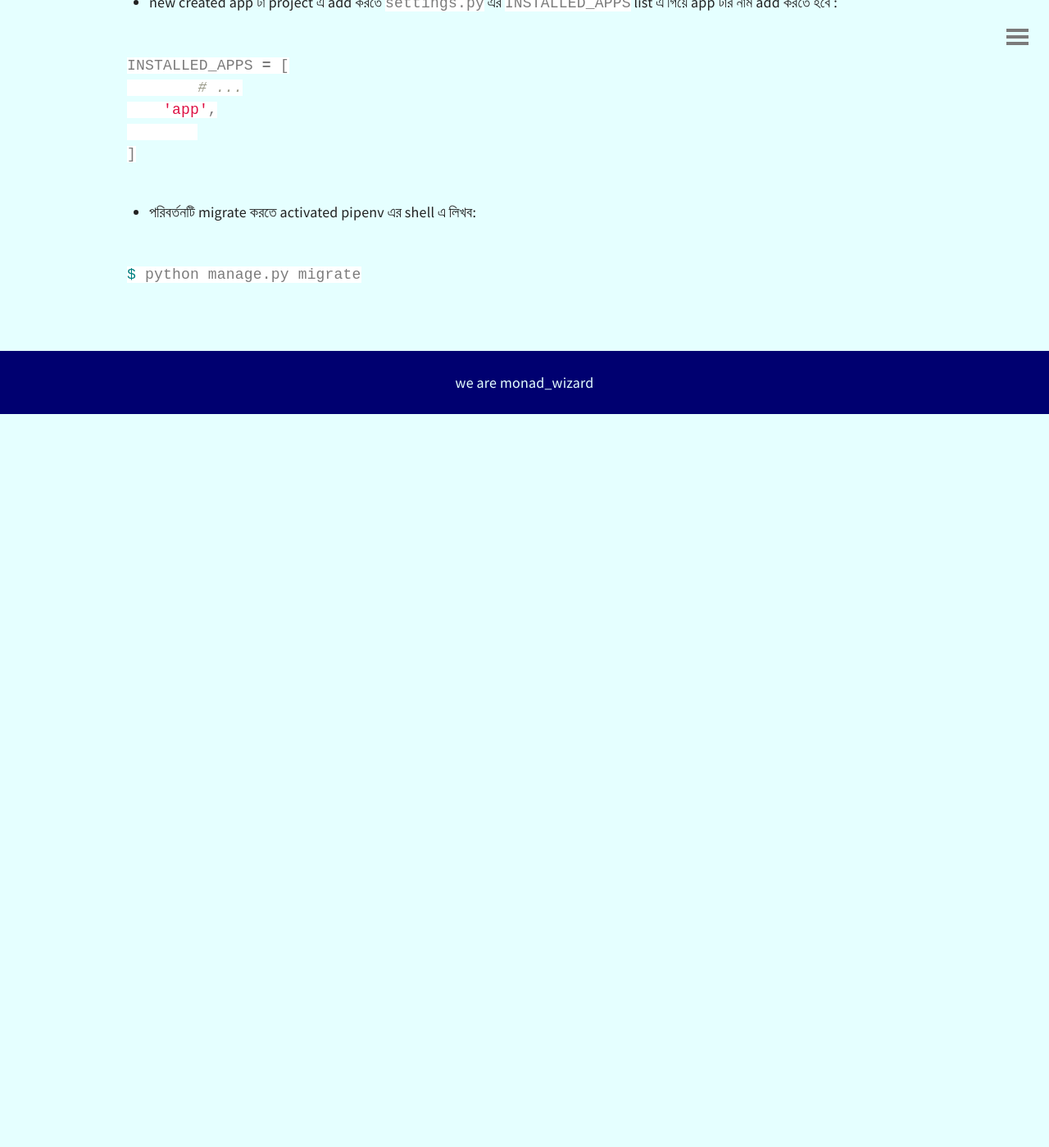
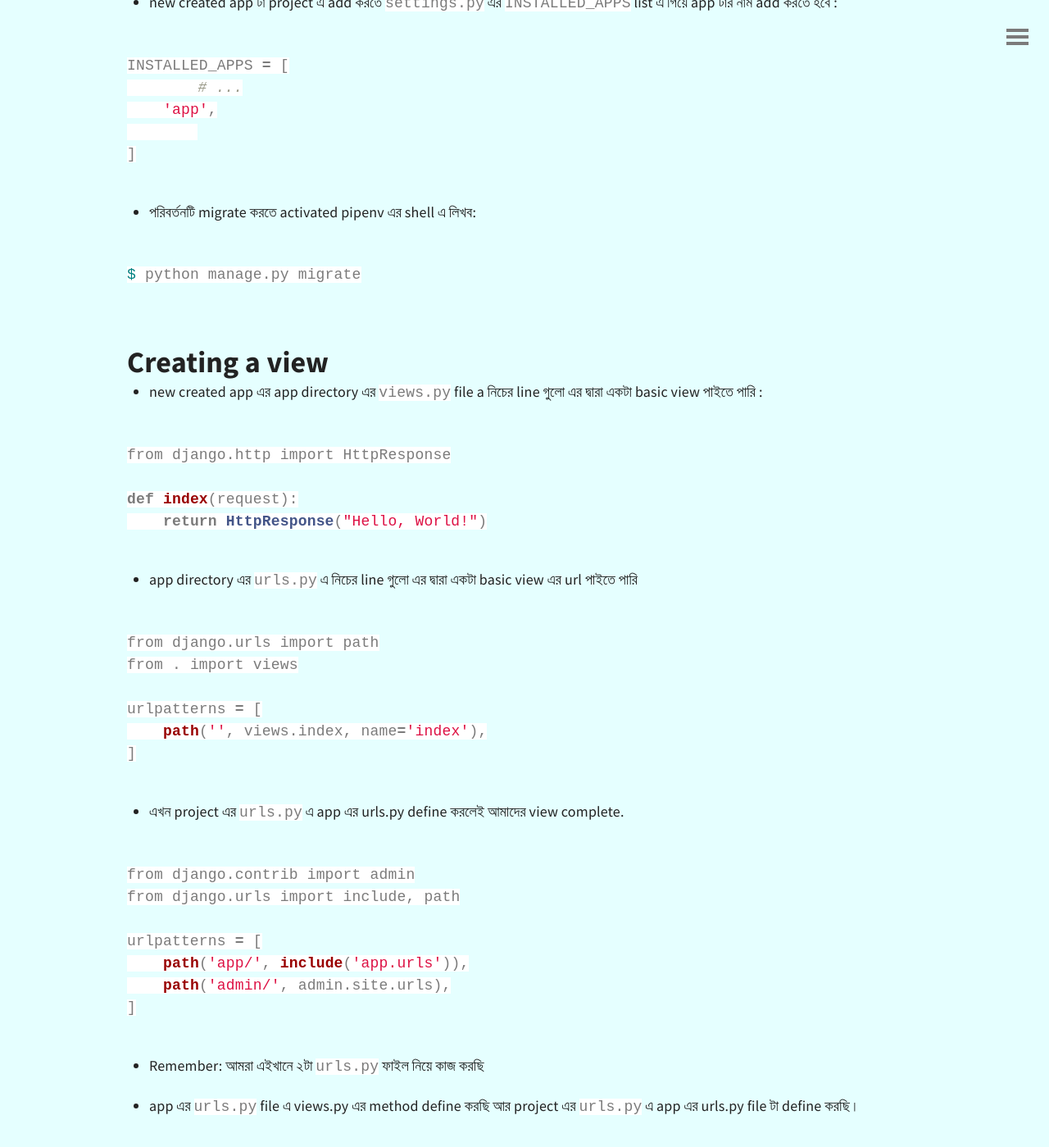
Before and after one commit to MonadWizard/blog, a Jekyll site: the page built from _posts/2020-06-25-Django cheat-sheet.md.md, in a window 1280 px wide and 1400 px high, scrolled down 3707 px. Shown: the whole window at 82% size. Built offline with Jekyll 4.4.1, drawn with Linux system fonts in a browser that asks for light colours; comment, search, counter and statistics services are not loaded; before the commit the page ends 4212 px from its top, so only the background shows below that.

Commit message:
Update 2020-06-25-Django cheat-sheet.md.md

````diff
--- a/_posts/2020-06-25-Django cheat-sheet.md.md
+++ b/_posts/2020-06-25-Django cheat-sheet.md.md
@@ -168,3 +168,50 @@ INSTALLED_APPS = [
 $ python manage.py migrate
 
 ```
+
+##  Creating a view
+
+
+- new created app এর app directory এর `views.py` file a নিচের line গুলো এর দ্বারা একটা basic view পাইতে পারি :
+
+
+```python
+
+from django.http import HttpResponse
+
+def index(request):
+    return HttpResponse("Hello, World!")
+
+```
+
+- app directory এর `urls.py` এ নিচের line গুলো এর দ্বারা একটা basic view এর url পাইতে পারি
+
+```python
+
+from django.urls import path
+from . import views
+
+urlpatterns = [
+    path('', views.index, name='index'),
+]
+
+```
+
+
+- এখন project এর `urls.py` এ app এর urls.py define করলেই আমাদের view complete.
+
+```python
+
+from django.contrib import admin
+from django.urls import include, path
+
+urlpatterns = [
+    path('app/', include('app.urls')),
+    path('admin/', admin.site.urls),
+]
+
+```
+
+- Remember: আমরা এইখানে ২টা `urls.py` ফাইল নিয়ে কাজ করছি
+
+- app এর  `urls.py` file এ views.py এর method define করছি আর project এর  `urls.py` এ app এর urls.py file টা define করছি।
````
